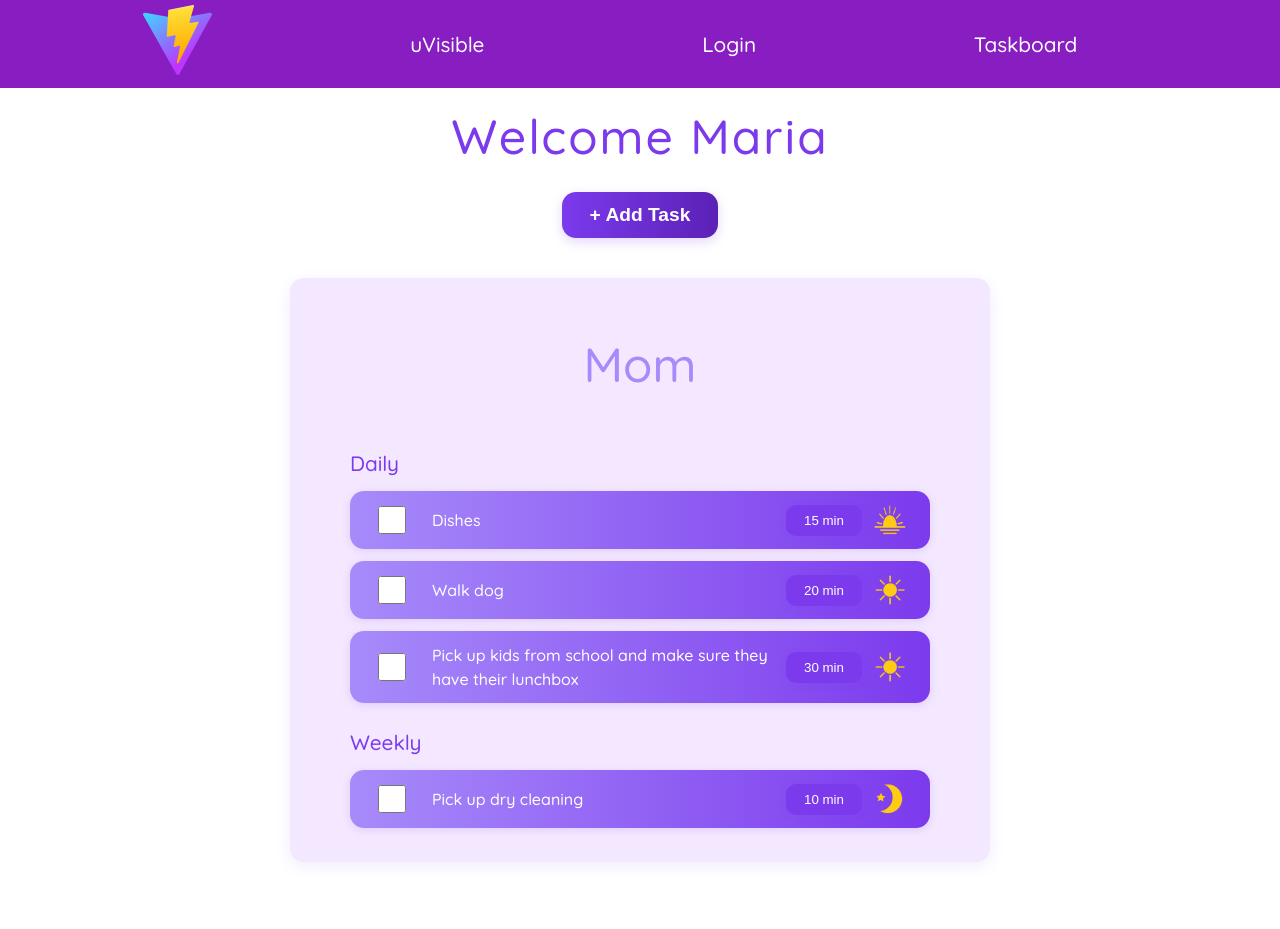
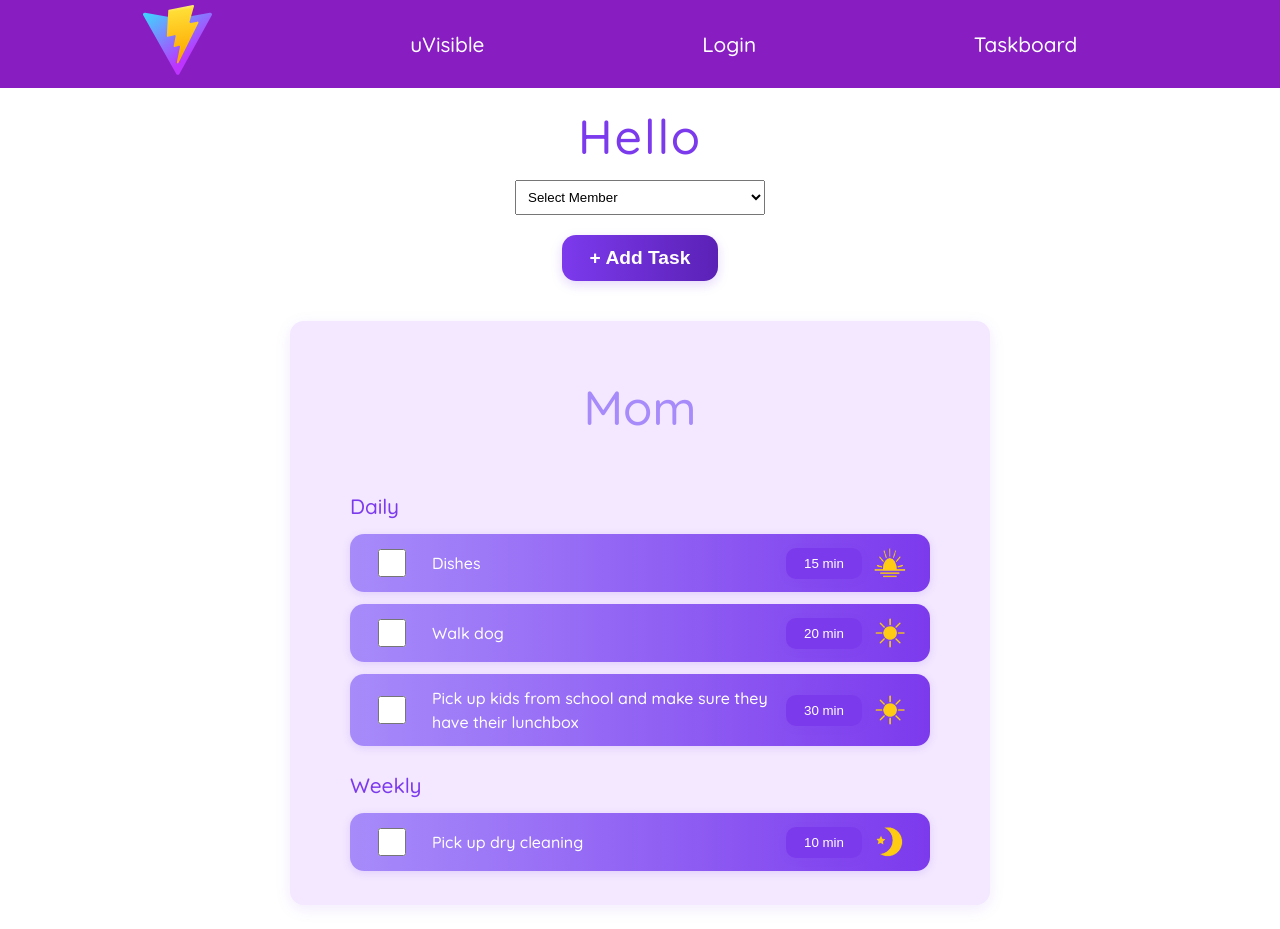
Before and after one commit to gstrand17/uVisible, a React (Vite) app: page /taskboard in a window 1280 px wide. Before the commit the page ends 886 px from the top, so only its background shows below. Built offline with nearby package versions, Linux system fonts and the light colour scheme.

Commit message:
Login/Signin db connection

```diff
--- a/src/pages/Login.jsx
+++ b/src/pages/Login.jsx
@@ -1,7 +1,6 @@
 import Navbar from "../Navbar";
 import './Login.css'
 import {Link, useNavigate} from "react-router-dom";
-import viteLogo from "../assets/vite.svg";
 import {supabase} from "../supabaseClient.js";
 import { useState } from "react";
 
@@ -24,6 +23,11 @@ function Login() {
             alert("Password is incorrect");
             return;
             }
+
+        localStorage.setItem("family", JSON.stringify({
+            famID: userData.famID,
+            famUser: username
+        }));
         navigate("/Taskboard");
         };
     return(
--- a/src/pages/Signup.jsx
+++ b/src/pages/Signup.jsx
@@ -1,6 +1,6 @@
 import Navbar from "../Navbar";
 import './Login.css'
-import {Link, useNavigate} from "react-router-dom";
+import { useNavigate} from "react-router-dom";
 import { useState } from "react";
 import { supabase } from "../supabaseClient";
 
@@ -21,7 +21,7 @@ function Signup() {
     const handleSubmit = async (e) => {
         e.preventDefault();
 
-// Insert into Users table
+        // Insert into Users table
         const { data: userData, error: userError } = await supabase
             .from("Users")
             .insert([
@@ -41,13 +41,13 @@ function Signup() {
 
         const currFamID = userData.famID; // primary key
 
-// Attach famID to each member
+        // Attach famID to each member
         const membersRows = members.map(member => ({
             ...member,
             familyID: currFamID
         }));
 
-// Insert into Members table
+        // Insert into Members table
         const { error: memberError } = await supabase
             .from("Members")
             .insert(membersRows);
@@ -57,9 +57,12 @@ function Signup() {
             alert(memberError.message);
             return;
         }
+
+        localStorage.setItem("family", JSON.stringify({
+            famID: currFamID,
+            famUser: username
+        }));
         navigate("/Taskboard");
-
-        console.log("Signup successful");
     };
 
 
--- a/src/pages/Taskboard.jsx
+++ b/src/pages/Taskboard.jsx
@@ -4,7 +4,8 @@ import night from "../assets/night.png"
 import morning from "../assets/morning.png"
 import afternoon from "../assets/afternoon.png"
 import Confetti from '../Confetti';
-import React from 'react';
+import React, {useState} from 'react';
+import { supabase } from "../supabaseClient";
 
 function Taskboard() {
     const dailyTasks = [
@@ -27,23 +28,68 @@ function Taskboard() {
             return () => clearTimeout(timer);
         }
     }, [showConfetti]);
+
+    const [members, setMembers] = useState([]);
+    const [activeMember, setActiveMember] = useState(null);
+
+    React.useEffect(() => {
+        const fetchMembers = async () => {
+            const family = JSON.parse(localStorage.getItem("family"));
+
+            if (!family) return;
+
+            const { data, error } = await supabase
+                .from("Members")
+                .select("*")
+                .eq("familyID", family.famID);
+
+            if (!error) {
+                setMembers(data);
+            } else {
+                console.error("FETCH MEMBERS ERROR:", error);
+            }
+        };
+
+        fetchMembers();
+    }, []);
+    console.log("Family from storage:", localStorage.getItem("family"));
+
     return(
         <>
-            <Navbar />
-            <h1 className="heading">Welcome Maria</h1>
+            <Navbar/>
+            <h1 className="heading">Hello {activeMember?.memName}</h1>
+            <div style={{display: "flex", justifyContent: "center"}}>
+                <select style={{ width: "250px", padding: "8px" }}
+                    onChange={(e) => {
+                        const selected = members.find(
+                            m => m.memID === Number(e.target.value)
+                        );
+                        setActiveMember(selected);
+                    }}
+                >
+                    <option value="">Select Member</option>
+                    {members.map(member => (
+                        <option key={member.memID} value={member.memID}>
+                            {member.memName}
+                        </option>
+                    ))}
+                </select>
+            </div>
             <button className="addTaskButton">+ Add Task</button>
 
             <div className="member centered-member widened-member">
                 <h2 className="memberName">Mom</h2>
                 <div className="task-section">
-                    <h3 className="frequency">Daily</h3>
+                <h3 className="frequency">Daily</h3>
                     <div className="task-list">
                         {dailyTasks.map((task, idx) => (
                             <div className="taskButtonWide" key={idx}>
-                                <input type="checkbox" className="taskCheckbox" onChange={e => { if (e.target.checked) setShowConfetti(true); }} />
+                                <input type="checkbox" className="taskCheckbox" onChange={e => {
+                                    if (e.target.checked) setShowConfetti(true);
+                                }}/>
                                 <span className="taskName">{task.name}</span>
                                 <button className="timeButtonInner" style={{color: '#fff'}}>{task.time}</button>
-                                <img src={periodImages[task.period]} alt={task.period} className="periodIcon" />
+                                <img src={periodImages[task.period]} alt={task.period} className="periodIcon"/>
                             </div>
                         ))}
                     </div>
@@ -51,16 +97,18 @@ function Taskboard() {
                     <div className="task-list">
                         {weeklyTasks.map((task, idx) => (
                             <div className="taskButtonWide" key={idx}>
-                                <input type="checkbox" className="taskCheckbox" onChange={e => { if (e.target.checked) setShowConfetti(true); }} />
+                                <input type="checkbox" className="taskCheckbox" onChange={e => {
+                                    if (e.target.checked) setShowConfetti(true);
+                                }}/>
                                 <span className="taskName">{task.name}</span>
                                 <button className="timeButtonInner" style={{color: '#fff'}}>{task.time}</button>
-                                <img src={periodImages[task.period]} alt={task.period} className="periodIcon" />
+                                <img src={periodImages[task.period]} alt={task.period} className="periodIcon"/>
                             </div>
                         ))}
                     </div>
                 </div>
             </div>
-            {showConfetti && <Confetti onComplete={() => setShowConfetti(false)} />}
+            {showConfetti && <Confetti onComplete={() => setShowConfetti(false)}/>}
         </>
     )
 }
```
